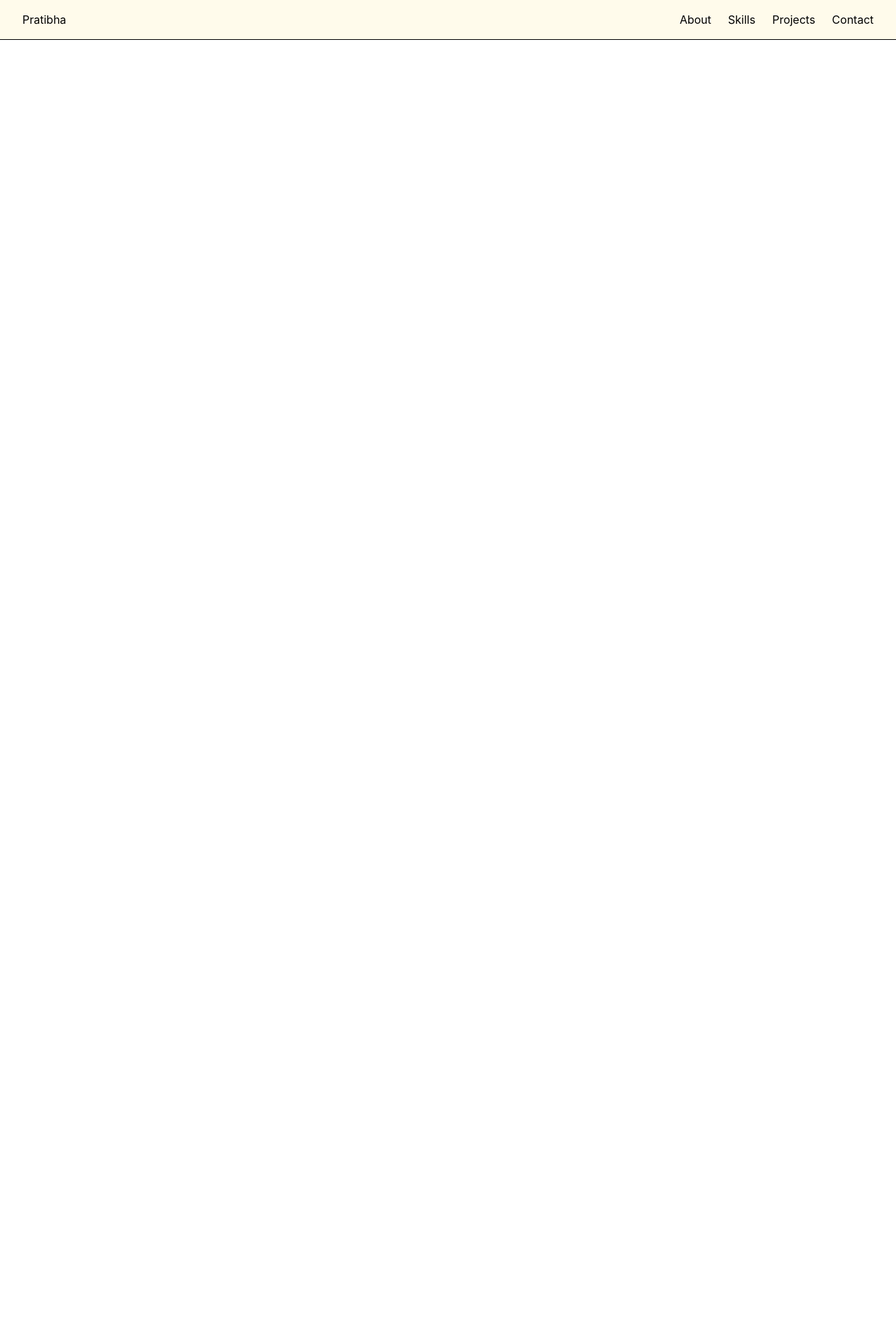
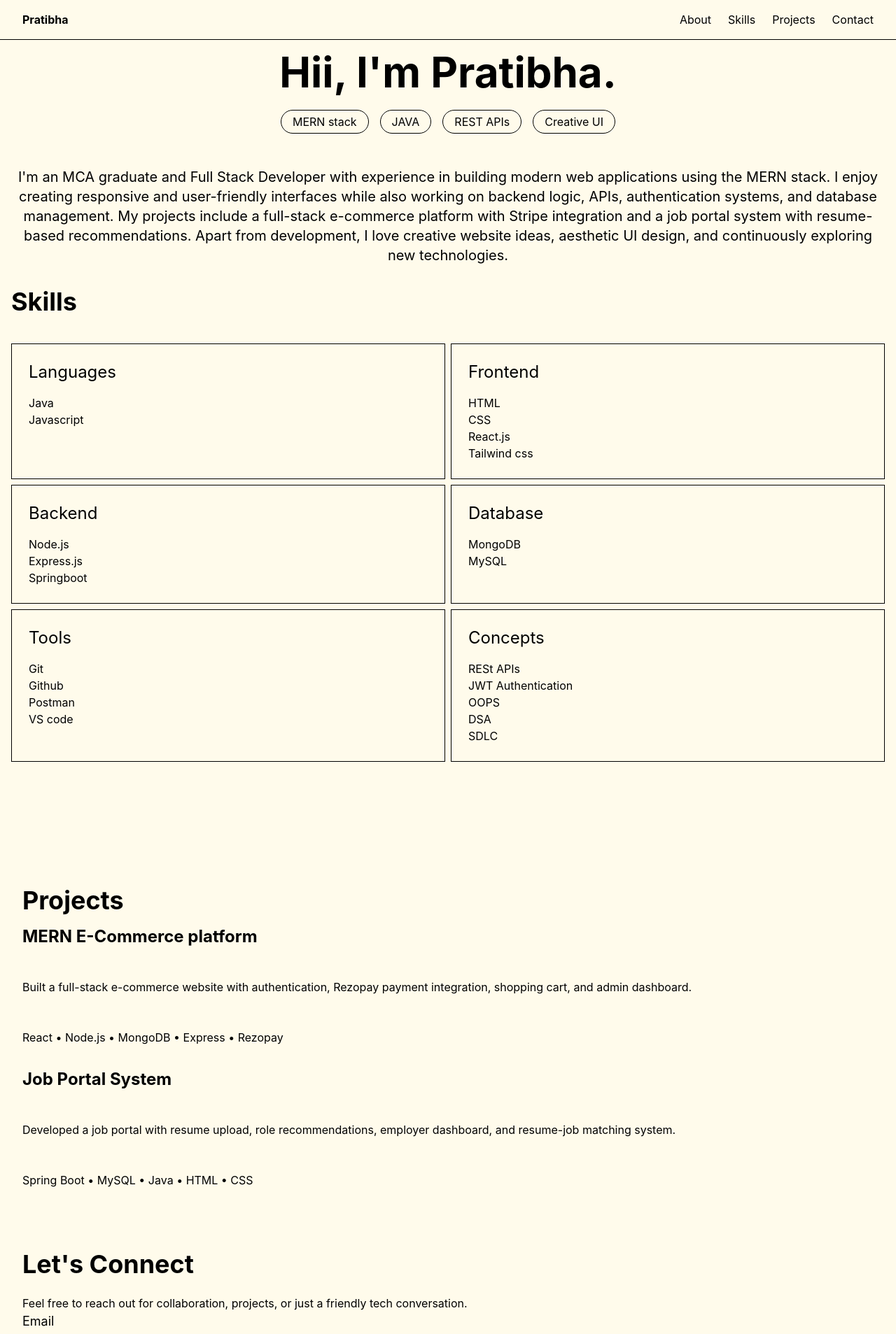
Before and after one commit to Pratibha109/Portfolio, a React app: page / in a window 1280 px wide. Shown: the top 1907 px of the page at 70% size. Before the commit the page ends 800 px from the top, so only its background shows below. Built offline with nearby package versions, Linux system fonts and the light colour scheme; the HTML template or start-up script is replaced by a standard one.

Commit message:
second commit

```diff
--- a/src/App.jsx
+++ b/src/App.jsx
@@ -1,21 +1,21 @@
-import Navebar from "./sections/Navebar"
-// import Hero from "./sections/Hero"
-// import About from "./sections/About"
-// import Skills from "./sections/Skills"
-// import Projects from "./sections/Projects"
-// import Contact from "./sections/Contact"
-// import Footer from "./sections/Footer"
+import Navbar from "./sections/Navbar"
+import Hero from "./sections/Hero"
+import About from "./sections/About"
+import Skills from "./sections/Skills"
+import Projects from "./sections/Projects"
+import Contact from "./sections/Contact"
+import Footer from "./sections/Footer"
 
 function App() {
   return (
     <>
-    <Navebar/>
-    {/* <Hero/>
+    <Navbar/>
+    <Hero/>
     <About/>
     <Skills/>
     <Projects/>
     <Contact/>
-    <Footer/> */}
+    <Footer/>
     </>
   )
 }
--- a/src/sections/About.jsx
+++ b/src/sections/About.jsx
@@ -0,0 +1,17 @@
+function About() {
+    return(
+        <section id="About" className="flex flex-col justify-center text-center px-4 py-4 bg-amber-50">
+            <p className="mt-4 text-xl">
+                I'm an MCA graduate and Full Stack Developer with experience in building modern web applications using the MERN stack.
+
+                I enjoy creating responsive and user-friendly interfaces while also working on backend logic, APIs, authentication systems, and database management.
+
+                My projects include a full-stack e-commerce platform with Stripe integration and a job portal system with resume-based recommendations.
+
+                Apart from development, I love creative website ideas, aesthetic UI design, and continuously exploring new technologies.
+            </p>
+        </section>
+    )
+}
+
+export default About
--- a/src/sections/Contact.jsx
+++ b/src/sections/Contact.jsx
@@ -0,0 +1,29 @@
+function Contact() {
+    return(
+        <section id="Contact">
+            <div className="mb-8 px-8 py-4 flex-wrap bg-amber-50">
+                <h2 className="text-4xl font-bold mb-6">Let's Connect</h2>
+                <p>Feel free to reach out for collaboration, projects, or just a friendly tech conversation.</p>
+                <ul className="space-y-4 text-lg">
+
+                    <li>
+                        <p>Email</p>
+                        <a href="ghodakepratibha10@gmail.com">ghodakepratibha10@gmail.com</a>
+                    </li>
+
+                    <li>
+                        <p>LinkedIn</p>
+                        <a href="https://www.linkedin.com/in/pratibha-ghodake/">https://www.linkedin.com/in/pratibha-ghodake/</a>
+                    </li>
+
+                    <li>
+                        <p>GitHub</p>
+                        <a href="https://github.com/Pratibha109">https://github.com/Pratibha109</a>
+                    </li>
+                </ul>
+
+            </div>
+        </section>
+    )
+}
+export default Contact
--- a/src/sections/Footer.jsx
+++ b/src/sections/Footer.jsx
@@ -0,0 +1,8 @@
+function Footer() {
+    return(
+        <footer className="border-t border-black px-8 py-6 text-center bg-amber-50">
+            <p>© 2026 Pratibha. Built with React & Tailwind CSS.</p>
+        </footer>
+    )
+}
+export default Footer
--- a/src/sections/Hero.jsx
+++ b/src/sections/Hero.jsx
@@ -0,0 +1,24 @@
+function Hero() {
+    return(
+        <section className="flex flex-col justify-center text-center px-4 py-4 bg-amber-50">
+            <h1 className="text-6xl font-bold">
+                Hii, I'm Pratibha.
+            </h1>
+
+            {/* <p className="mt-4 text-xl">
+                Full Stack Developer crafting modern web experiences with MERN stack and creative UI design.
+
+                I enjoy building responsive applications, solving problems, and mixing creativity with development.
+            </p> */}
+
+            <div className="flex gap-4 mt-6 flex-wrap justify-center">
+                <span className="border border-black px-4 py-1 rounded-full">MERN stack</span>
+                <span className="border border-black px-4 py-1 rounded-full">JAVA</span>
+                <span className="border border-black px-4 py-1 rounded-full">REST APIs</span>
+                <span className="border border-black px-4 py-1 rounded-full">Creative UI</span>
+            </div>
+        </section>
+    )
+}
+
+export default Hero
--- a/src/sections/Navebar.jsx
+++ b/src/sections/Navbar.jsx
@@ -1,7 +1,7 @@
-function Navebar() {
+function Navbar() {
     return(
-        <nav className="flex justify-between items-center px-8 py-4 border-b border-black bg-amber-50">
-            <h1>Pratibha</h1>
+        <nav className="flex flex-wrap justify-between items-center px-8 py-4 border-b border-black bg-amber-50">
+            <h1 className="font-bold">Pratibha</h1>
 
             <ul className="flex gap-6">
                 <li>
@@ -24,4 +24,4 @@ function Navebar() {
     )
 }
 
-export default Navebar
+export default Navbar
--- a/src/sections/Projects.jsx
+++ b/src/sections/Projects.jsx
@@ -0,0 +1,31 @@
+function Projects() {
+    return(
+        <section id="Projects" className=" px-8 py-18 bg-amber-50 ">
+     {/* </section>   <section className="min-h-screen px-8 py-20 bg-amber-50 "> */}
+            <h2 className="text-4xl font-bold mb-4">Projects</h2>
+
+            <div className="grid gap-8 mb-8">
+                <h3 className="text-2xl font-bold mb-3">MERN E-Commerce platform</h3>
+                <p className="mb-4">
+                    Built a full-stack e-commerce website with authentication,
+                    Rezopay payment integration, shopping cart, and admin dashboard.
+                </p>
+                <p>
+                   React • Node.js • MongoDB • Express • Rezopay
+                </p>
+            </div>
+
+            <div className="grid gap-8 ">
+                <h3 className="text-2xl font-bold mb-3">Job Portal System</h3>
+                <p className="mb-4">
+                    Developed a job portal with resume upload, role recommendations, employer dashboard, and resume-job matching system.
+                </p>
+                <p>
+                   Spring Boot • MySQL • Java • HTML • CSS
+                </p>
+            </div>
+        </section>
+    )
+}
+
+export default Projects
--- a/src/sections/Skills.jsx
+++ b/src/sections/Skills.jsx
@@ -0,0 +1,54 @@
+function Skills() {
+    return(
+        <section id="Skills" className="min-h-screen px-4 py-4 bg-amber-50">
+            <h2 className="text-4xl font-bold mb-10">Skills</h2>
+            <div className="grid grid-cols-2 gap-2">
+                <div className="border p-6">
+                    <h3 className="text-2xl mb-4">Languages</h3>
+                    <p>Java</p>
+                    <p>Javascript</p>
+                </div>
+
+                <div className="border p-6">
+                    <h3 className="text-2xl mb-4">Frontend</h3>
+                    <p>HTML</p>
+                    <p>CSS</p>
+                    <p>React.js</p>
+                    <p>Tailwind css</p>
+                </div>
+
+                <div className="border p-6">
+                    <h3 className="text-2xl mb-4">Backend</h3>
+                    <p>Node.js</p>
+                    <p>Express.js</p>
+                    <p>Springboot</p>
+                </div>
+
+                <div className="border p-6">
+                    <h3 className="text-2xl mb-4">Database</h3>
+                    <p>MongoDB</p>
+                    <p>MySQL</p>
+                </div>
+
+                <div className="border p-6">
+                    <h3 className="text-2xl mb-4">Tools</h3>
+                    <p>Git</p>
+                    <p>Github</p>
+                    <p>Postman</p>
+                    <p>VS code</p>
+                </div>
+
+                <div className="border p-6">
+                    <h3 className="text-2xl mb-4">Concepts</h3>
+                    <p>RESt APIs</p>
+                    <p>JWT Authentication</p>
+                    <p>OOPS</p>
+                    <p>DSA</p>
+                    <p>SDLC</p>
+                </div>
+            </div>
+        </section>
+    )
+}
+
+export default Skills
```
